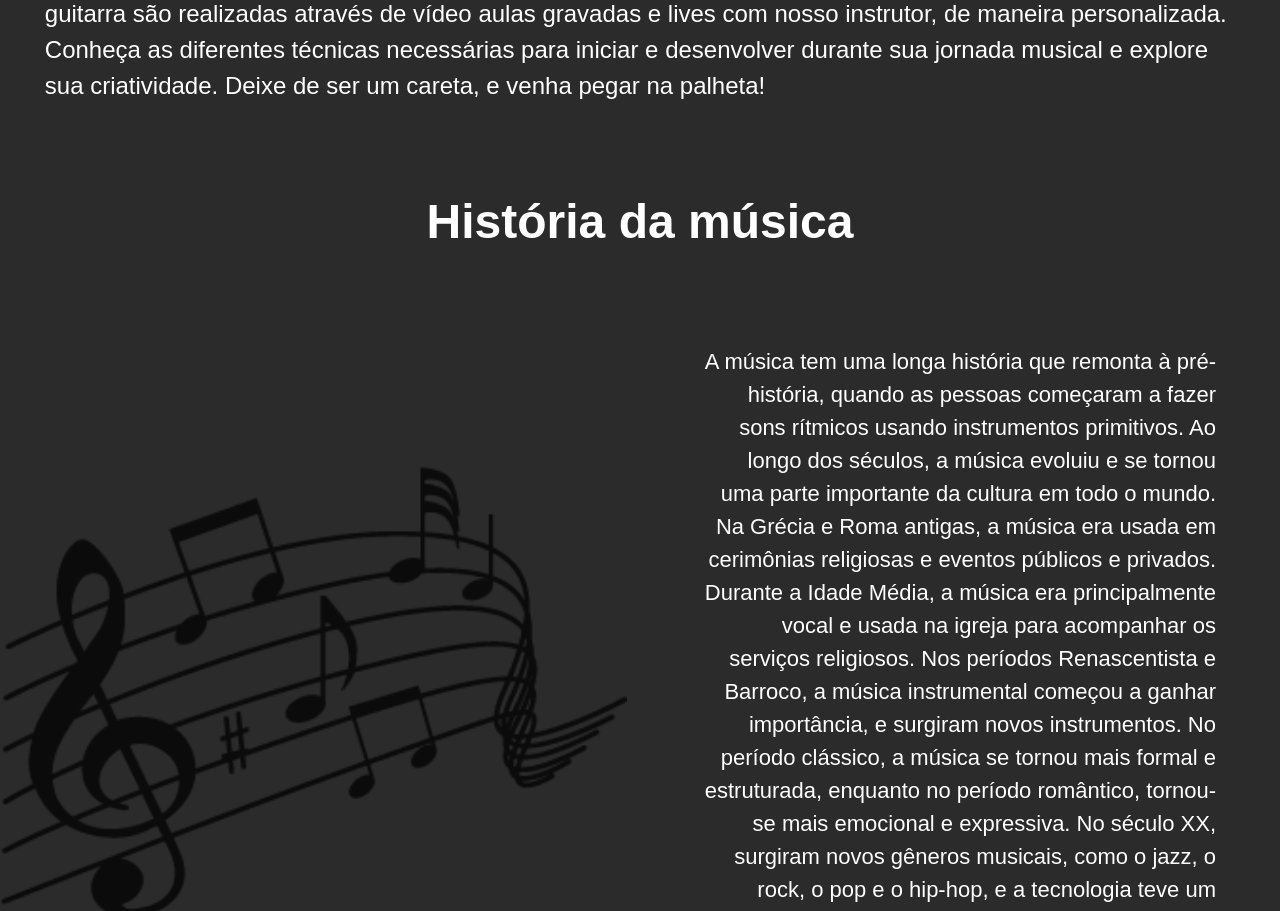
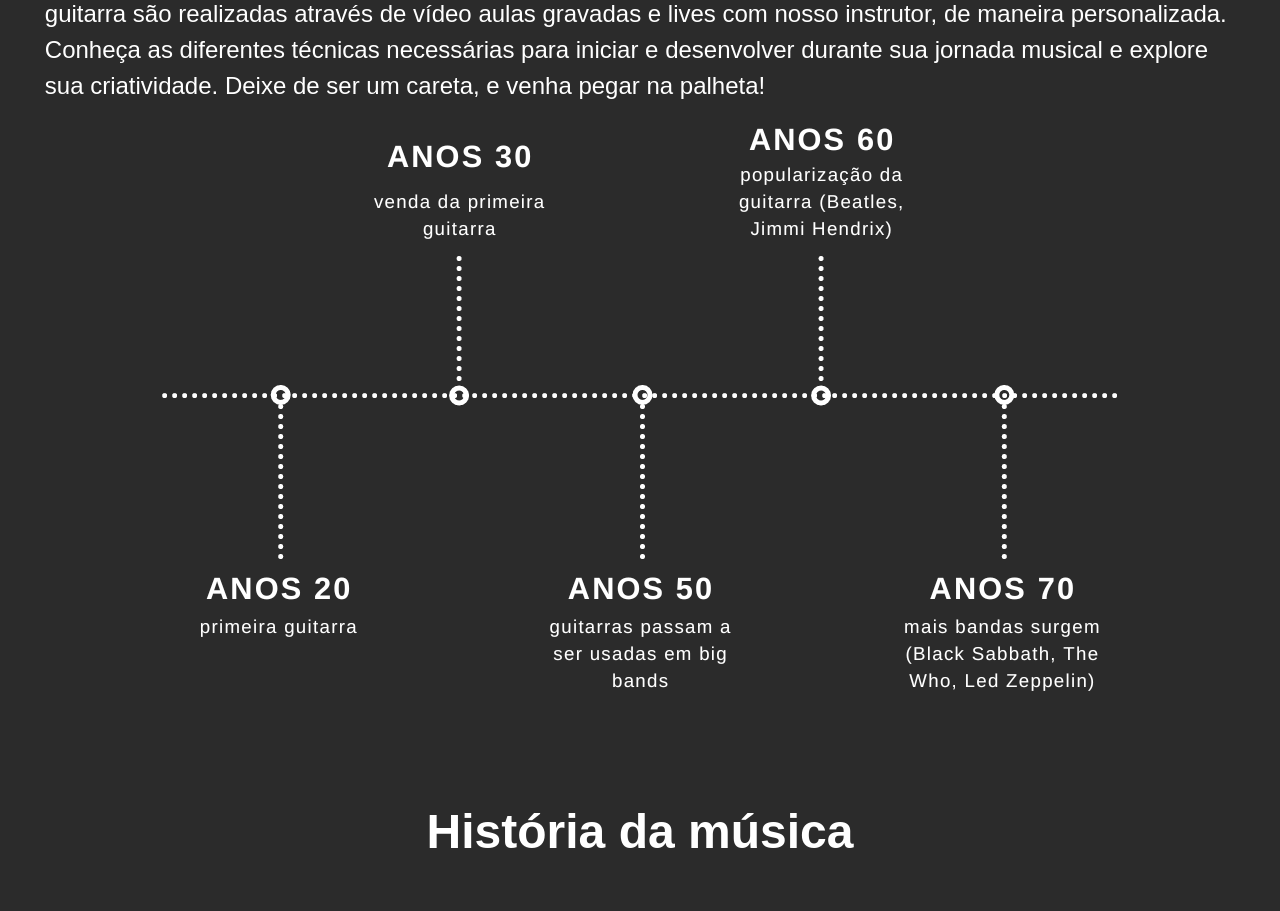
Before and after one commit to mauriciocr22/memories-and-melodies-master, a React (Vite) app: page / in a window 1280 px wide. Shown: the part 1080-1991 px from the top of the page. Built offline with nearby package versions, Linux system fonts and the light colour scheme; a web font is replaced by a local one.

Commit message:
feat: inserindo infografico

```diff
--- a/src/components/About/index.tsx
+++ b/src/components/About/index.tsx
@@ -1,4 +1,6 @@
 import "./style.css";
+
+import graphImg from "../../assets/grafico.png";
 
 export function About() {
   return (
@@ -14,6 +16,7 @@
         musical e explore sua criatividade. Deixe de ser um careta, e venha
         pegar na palheta!
       </p>
+      <img src={graphImg} alt="" />
     </section>
   );
 }
--- a/src/components/About/style.css
+++ b/src/components/About/style.css
@@ -16,4 +16,5 @@
   width: 93%;
   line-height: 1.5;
   margin-top: 2rem;
+  margin-bottom: 1rem;
 }
--- a/src/components/Historia/index.tsx
+++ b/src/components/Historia/index.tsx
@@ -1,5 +1,7 @@
 import "./style.css";
+
 import Notas from "../../assets/notasMusicais.svg";
+
 export function Historia() {
   return (
     <section className="container">
```
Also changed, not shown: src/assets/grafico.png.
